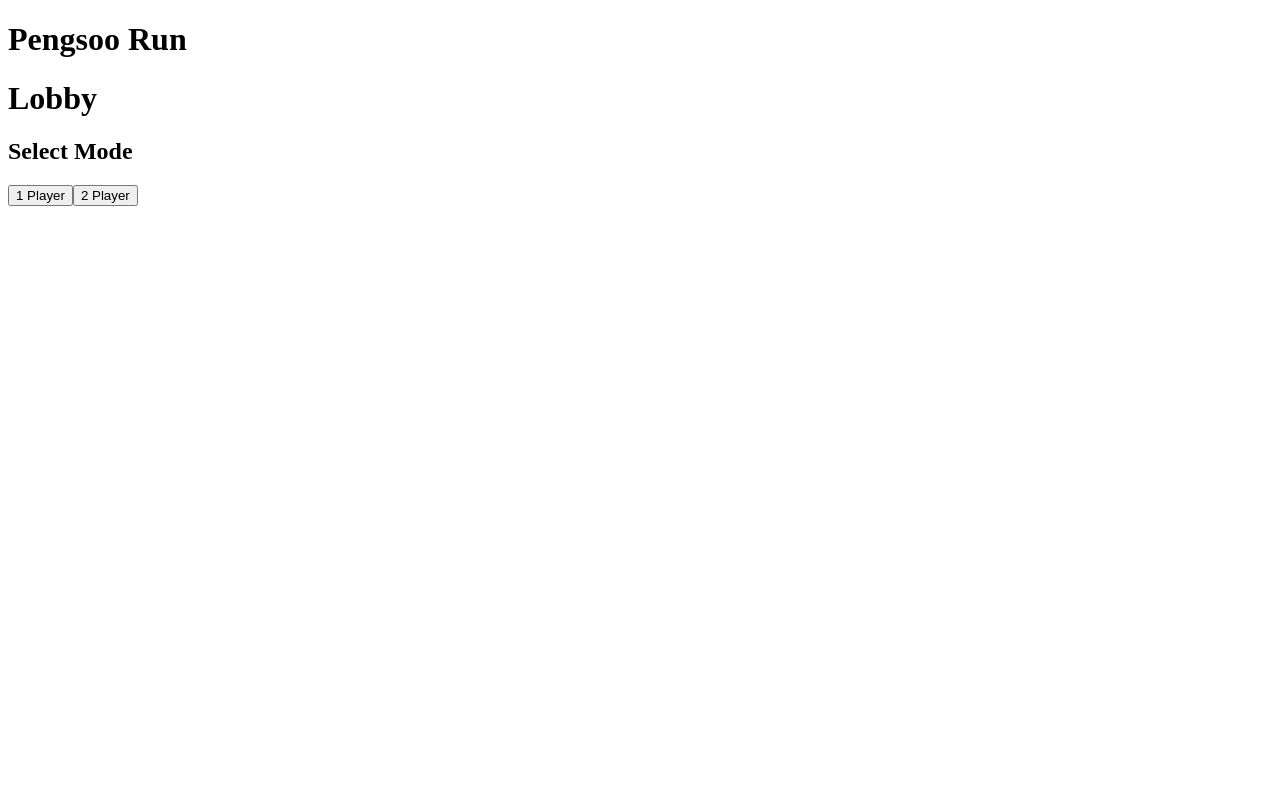
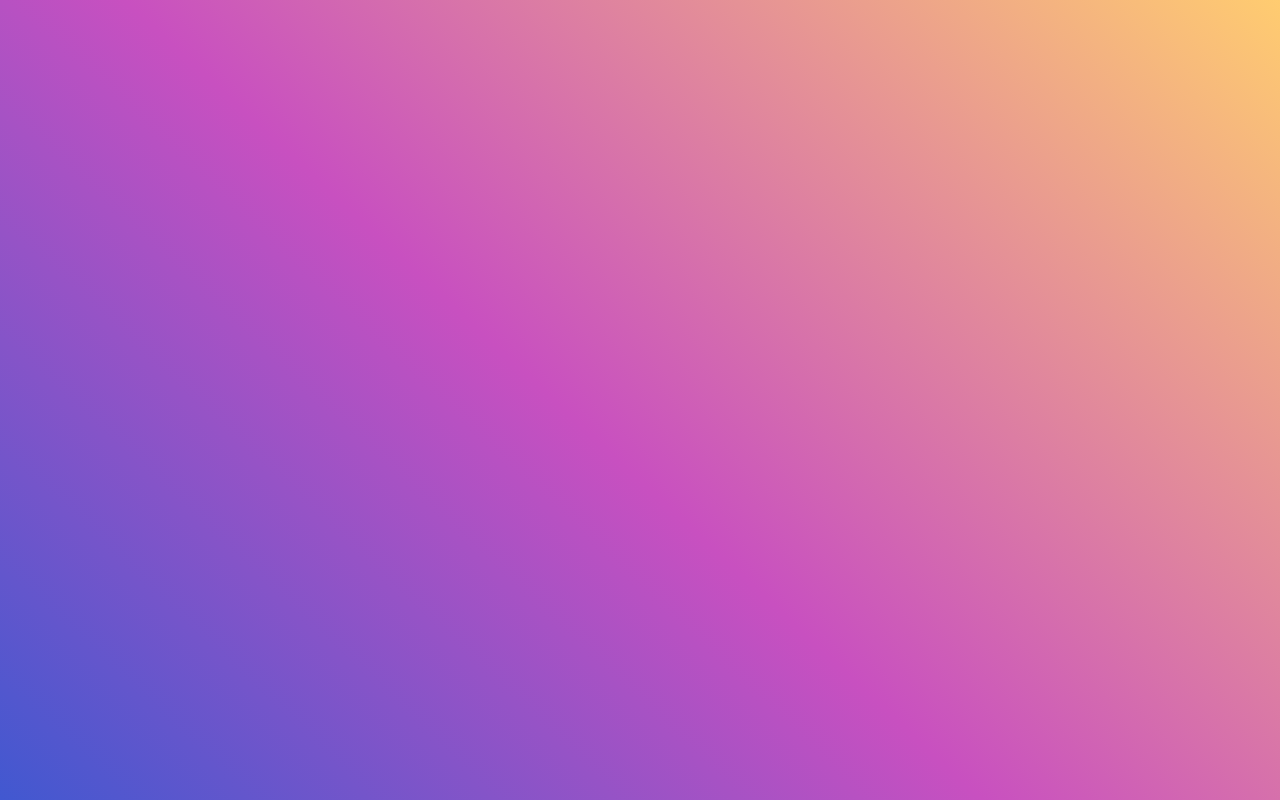
Before and after one commit to pengsoo-run/pengsoo-run, a React (Vite) app: page / in a window 1280 px wide. Built offline with nearby package versions, Linux system fonts and the light colour scheme.

Commit message:
:lipstick: update basic styling

```diff
--- a/src/components/App.tsx
+++ b/src/components/App.tsx
@@ -1,19 +1,32 @@
 import React from 'react';
 import { Switch, Route, Redirect } from 'react-router-dom';
+import styled from 'styled-components';
+import { Reset } from 'styled-reset';
 
-import Lobby from './Lobby';
+import Welcome from './Welcome';
 import GamePad from './GamePad';
+
+import GlobalStyle from './styles/globalStyle';
+
+const Container = styled.div`
+  width: 100vw;
+  height: 100vh;
+  display: flex;
+  justify-content: center;
+  align-items: center;
+`;
 
 function App() {
   return (
-    <div className='App'>
-      <h1>Pengsoo Run</h1>
+    <Container>
+      <Reset />
+      <GlobalStyle />
       <Switch>
-        <Route exact path='/' component={Lobby} />
+        <Route exact path='/' component={Welcome} />
         <Route path='/gamepad/:id' component={GamePad} />
         <Redirect to='/' />
       </Switch>
-    </div>
+    </Container>
   );
 }
 
--- a/src/components/Lobby.tsx
+++ b/src/components/Lobby.tsx
@@ -1,5 +1,6 @@
 import React from 'react';
 import { useSelector, useDispatch } from 'react-redux';
+import styled from 'styled-components';
 
 import {
   GameMode,
@@ -10,11 +11,11 @@
 } from '../store/gameSlice';
 import Game from './Game';
 
+const Container = styled.div``;
+
 function Lobby() {
   const game = useSelector(selectGame);
   const dispatch = useDispatch();
-
-  console.log(game.mode);
 
   const selectMode = (ev: React.MouseEvent<HTMLInputElement, MouseEvent>) => {
     const selected = (ev.target as HTMLInputElement).value as GameMode;
@@ -22,7 +23,7 @@
   };
 
   return (
-    <div>
+    <Container>
       <h1>Lobby</h1>
       {game.mode ? (
         <div>
@@ -47,7 +48,7 @@
           <input type='button' onClick={selectMode} value='2 Player' />
         </div>
       )}
-    </div>
+    </Container>
   );
 }
 
--- /dev/null
+++ b/src/components/Welcome.tsx
@@ -0,0 +1,10 @@
+import React from 'react';
+import styled from 'styled-components';
+
+const Container = styled.div``;
+
+function Welcome() {
+  return <Container></Container>;
+}
+
+export default Welcome;
--- /dev/null
+++ b/src/components/styles/globalStyle.ts
@@ -0,0 +1,16 @@
+import { createGlobalStyle } from 'styled-components';
+
+const GlobalStyle = createGlobalStyle`
+  body {
+    font-family: 'Staatliches', cursive, sans-serif;
+    background-color: #4158d0;
+    background-image: linear-gradient(
+      43deg,
+      #4158d0 0%,
+      #c850c0 46%,
+      #ffcc70 100%
+    );
+  }
+`;
+
+export default GlobalStyle;
--- a/src/index.html
+++ b/src/index.html
@@ -4,6 +4,8 @@
     <meta charset="UTF-8" />
     <meta name="viewport" content="width=device-width" />
     <title>Pengsoo Run</title>
+    <link rel="preconnect" href="https://fonts.gstatic.com">
+    <link href="https://fonts.googleapis.com/css2?family=Staatliches&display=swap" rel="stylesheet">
   </head>
   <body>
     <div id="root"></div>
```
